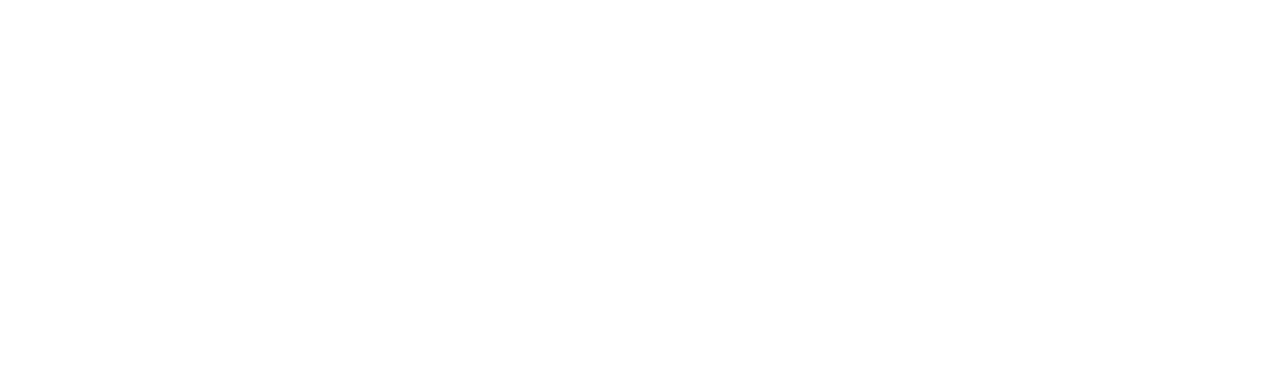
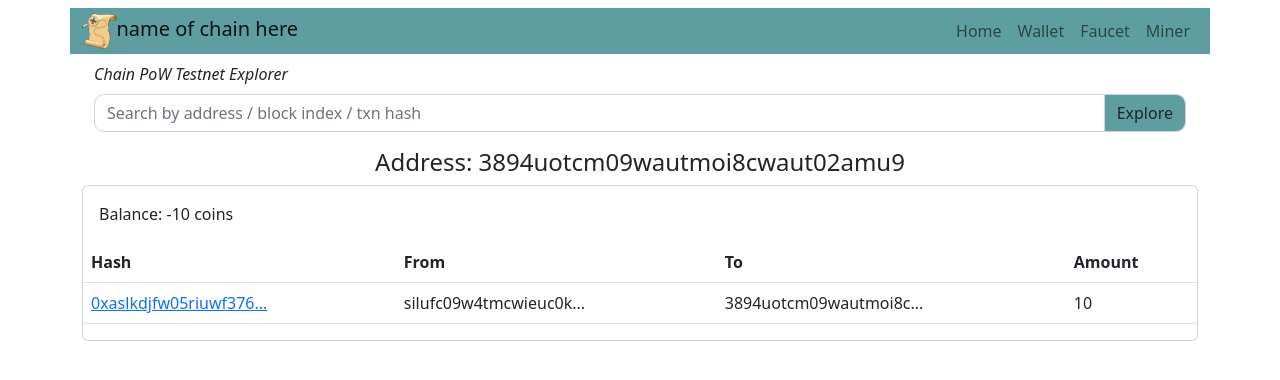
Before and after one commit to codyrhoten/EduChain, a React (Create React App) app in the folder frontend/: page /address/3894uotcm09wautmoi8cwaut02amu9 in a window 1280 px wide. Before the commit this address had no page. Shown: the top 380 px of the page. Built offline with nearby package versions, Linux system fonts and the light colour scheme.

Commit message:
create Address.js pg

```diff
--- a/frontend/src/App.js
+++ b/frontend/src/App.js
@@ -9,12 +9,12 @@
 import AllTxs from './pages/explorer/AllTxs';
 import Block from './pages/explorer/Block';
 import Transaction from './pages/explorer/Transaction';
+import Address from './pages/explorer/Address';
 import 'bootstrap/dist/css/bootstrap.min.css';
 // dummy data
 import api from './dummyApi';
 
 function App() {
-    const data = new api();
     const [blockchain, setBlockchain] = useState({
         blocks: [],
         txs: [],
@@ -23,12 +23,16 @@
     });
 
     useEffect(() => {
+        const data = new api();
+        const _blocks = data.getBlocks().reverse();
+        const _txs = data.getTxs().reverse();
+
         setBlockchain({
-            blocks: data.getBlocks(),
-            txs: data.getTxs(),
-            latestBlx: data.getBlocks().slice(0, 5),
-            latestTxs: data.getTxs().slice(0, 5)
-        })
+            blocks: _blocks,
+            txs: _txs,
+            latestBlx: _blocks.slice(0, 5),
+            latestTxs: _txs.slice(0, 5),
+        });
     }, []);
 
     return (
@@ -82,6 +86,10 @@
                         txs={blockchain.txs}
                     />}
                 />
+                <Route
+                    path='/address/:address'
+                    element={<Address navLinks={navLinks.explorer} />}
+                />
             </Routes>
         </div>
     );
--- a/frontend/src/dummyApi.js
+++ b/frontend/src/dummyApi.js
@@ -5,19 +5,38 @@
         this.blockchain = blockchain;
         this.blocks = [];
         this.txs = [];
+        this.addressTxs = [];
     }
 
     getBlocks() {
-        this.blocks = blockchain.chain.reverse();
+        this.blocks = blockchain.chain;
         return this.blocks;
     }
 
     getTxs() {
-        this.getBlocks().forEach(b => this.txs.push(...b.txs));
+        this.getBlocks().forEach(b => this.txs.push(...b.txs.reverse()));
         this.txs = this.txs.reverse();
         return this.txs;
     }
 
-    /* const latestBlx = blocks.slice(0, 5);
-    const latestTxs = txs.slice(0, 5); */
+    getAddressHist(address) {
+        this.getBlocks().forEach(b => {
+            b.txs.forEach(tx => {
+                if (tx.recipient === address || tx.sender === address) {
+                    this.addressTxs.push(tx);
+                }
+            });
+        });
+
+        let balance = 0;
+        this.addressTxs.forEach(tx => {
+            if (tx.recipient === address) {
+                balance -= Number(tx.amount);
+            } else if (tx.sender === address) {
+                balance += Number(tx.amount);
+            }
+        });
+
+        return { txs: this.addressTxs, balance, address };
+    }
 }
--- a/frontend/src/pages/explorer/Address.js
+++ b/frontend/src/pages/explorer/Address.js
@@ -1,27 +1,77 @@
+import { useParams } from "react-router-dom";
+import { useEffect, useState } from "react";
 import Header from "../../components/Header";
-import { Card, Container } from "react-bootstrap";
+import { Card, Container, Table } from "react-bootstrap";
 import SearchBar from "../../components/explorer/SearchBar";
+// dummy data
+import api from '../../dummyApi';
 
-const Address = () => {
+const Address = ({ navLinks }) => {
+    const { address } = useParams();
+    const [addressTxs, setAddressTxs] = useState({});
+
+    useEffect(() => {
+        const data = new api();
+        setAddressTxs(data.getAddressHist(address));
+    }, [address]);
+
+    console.log(addressTxs.txs)
+
     return (
         <>
-            <Header />
+            <Header navLinks={navLinks} />
             <Container>
                 <SearchBar />
-                <h4 align='center'>Address: </h4>
+                {addressTxs !== undefined
+                    && Object.keys(addressTxs).length > 0 &&
+                    <>
+                        <h4 align='center'>Address: {addressTxs.address}</h4>
                         <Card>
                             <Card.Body>
-                        Balance: ___ coins
+                                Balance: {addressTxs.balance} coins
                             </Card.Body>
                             <Table responsive>
                                 <thead>
                                     <tr>
-                                <th></th>
-                                <td></td>
+                                        <th>Hash</th>
+                                        {/* <th>Status</th> */}
+                                        {/* <th>Block</th> */}
+                                        <th>From</th>
+                                        <th>To</th>
+                                        <th>Amount</th>
+                                        {/* {<th>Fee</th>} */}
                                     </tr>
                                 </thead>
+                                <tbody>
+                                    {addressTxs.txs.length > 0 &&
+                                        addressTxs.txs.map((t, i) => (
+                                            <tr key={i}>
+                                                <td><Card.Link href={`/tx/${t.hash}`}>{t.hash.substring(0, 20)}...</Card.Link></td>
+                                                {/* <td>{tx.status}</td>
+                                                {/* <td>{tx.block}</td> */}
+                                                {<td>{t.sender.substring(0, 20)}...</td>}
+                                                <td>{t.recipient.substring(0, 20)}...</td>
+                                                <td>{t.amount}</td>
+                                                {/* <td>{t.fee}</td> */}
+                                            </tr>
+                                        ))
+                                    }
+                                </tbody>
+                                {/* <tbody>
+                                    {addressTxs.txs.length > 0 &&
+                                        addressTxs.txs.forEach(tx => {
+                                            for (const value in tx) {
+                                                <tr>
+                                                    <th>{value}</th>
+                                                    <td>{tx[value]}</td>
+                                                </tr>
+                                            }
+                                        })}
+                                </tbody> */}
                             </Table>
                         </Card>
+                    </>
+                }
             </Container>
         </>
     );
```
Lines whose indentation alone changed are shown as unchanged.
